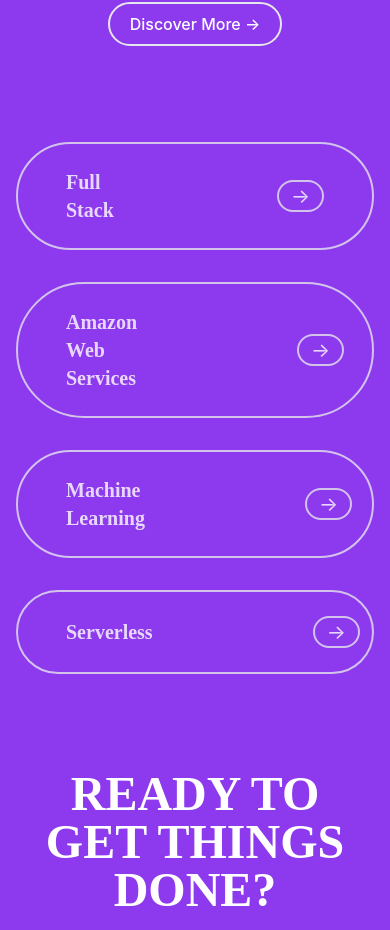
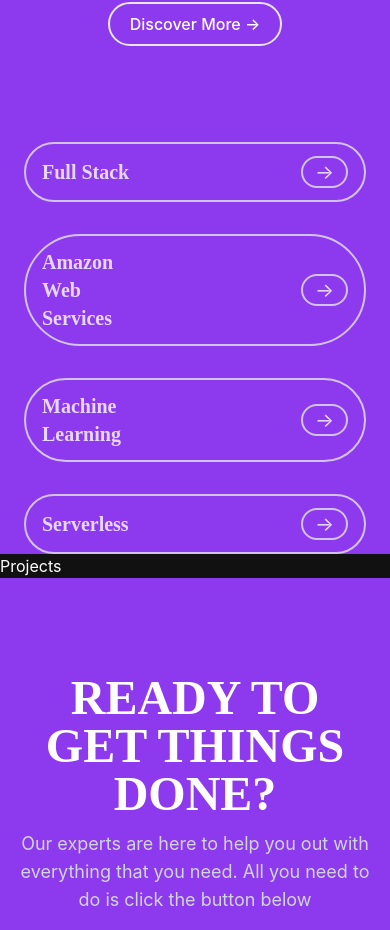
Before and after one commit to kultheco/kulthemedia-web, a React (Create React App) app: page / in a window 390 px wide. Shown: the part 2159-3089 px from the top of the page. Built offline with nearby package versions, Linux system fonts and the light colour scheme.

Commit message:
add services section

```diff
--- a/src/components/HomeComp/OurServices.jsx
+++ b/src/components/HomeComp/OurServices.jsx
@@ -33,10 +33,10 @@
         </a>
       </div>
 
-      <div className="flex flex-col space-y-8 items-center">
+      <div className="flex flex-col space-y-8 items-center px-2">
         {Services.map((service, index) => (
           <a href={service.link} className="w-full md:w-4/5">
-            <div className="flex justify-between space-x-12 text-xl md:text-5xl lg:text-7xl text-white opacity-80 hover:opacity-100 hover:bg-white hover:text-gray-900 transition-all duration-300 border-2 rounded-full items-center px-12 py-6">
+            <div className="flex justify-between space-x-12 text-xl md:text-3xl lg:text-7xl text-white opacity-80 hover:opacity-100 hover:bg-white hover:text-gray-900 transition-all duration-300 border-2 rounded-full items-center px-4 md:px-7 lg:px-12 py-3 md:py-5 lg:py-6">
               <h1 className="mr-28 font-semibold" key={index}>
                 {service.name}
               </h1>
--- /dev/null
+++ b/src/components/HomeComp/Projects.jsx
@@ -0,0 +1,7 @@
+import React from "react";
+
+const Projects = () => {
+  return <section className="bg-[#111] text-white">Projects</section>;
+};
+
+export default Projects;
--- a/src/pages/Home.jsx
+++ b/src/pages/Home.jsx
@@ -5,6 +5,7 @@
 import Footer from "../components/common/Footer";
 import About from "../components/HomeComp/About";
 import OurServices from "../components/HomeComp/OurServices";
+import Projects from "../components/HomeComp/Projects";
 
 const Home = () => {
   return (
@@ -15,6 +16,7 @@
       <Marquee />
       <About />
       <OurServices />
+      <Projects />
       <Footer />
     </section>
   );
```
